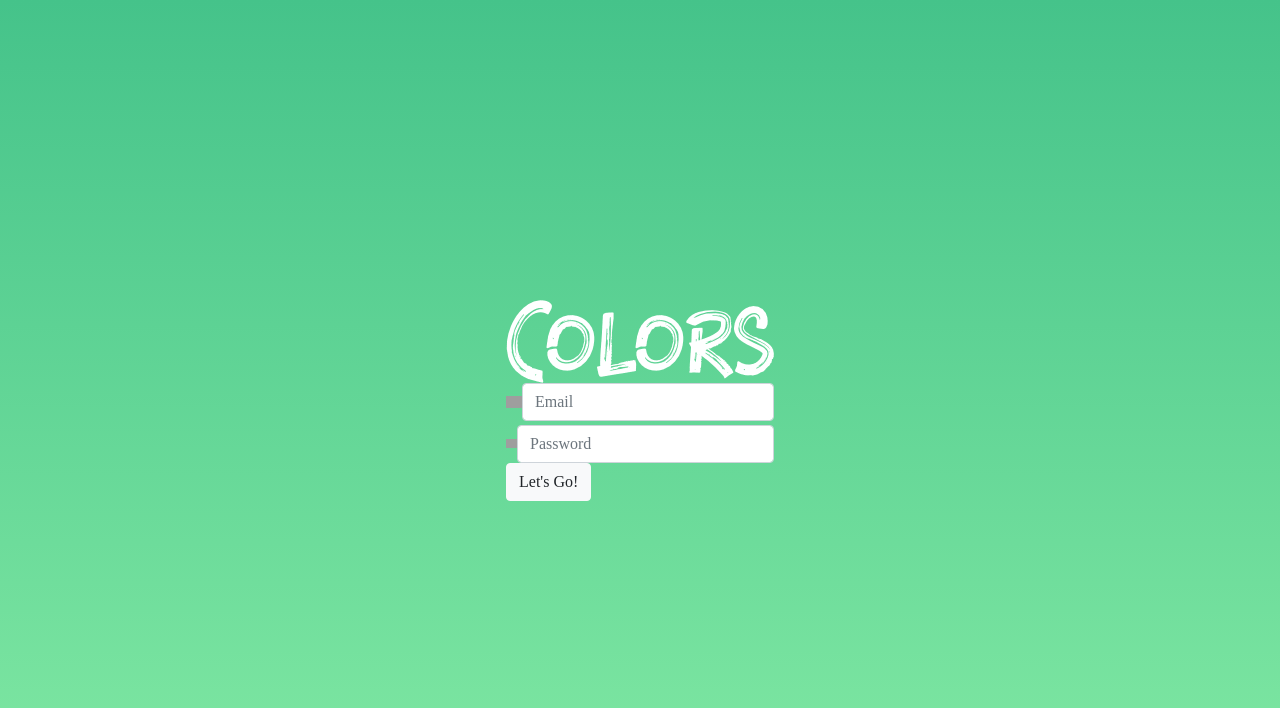
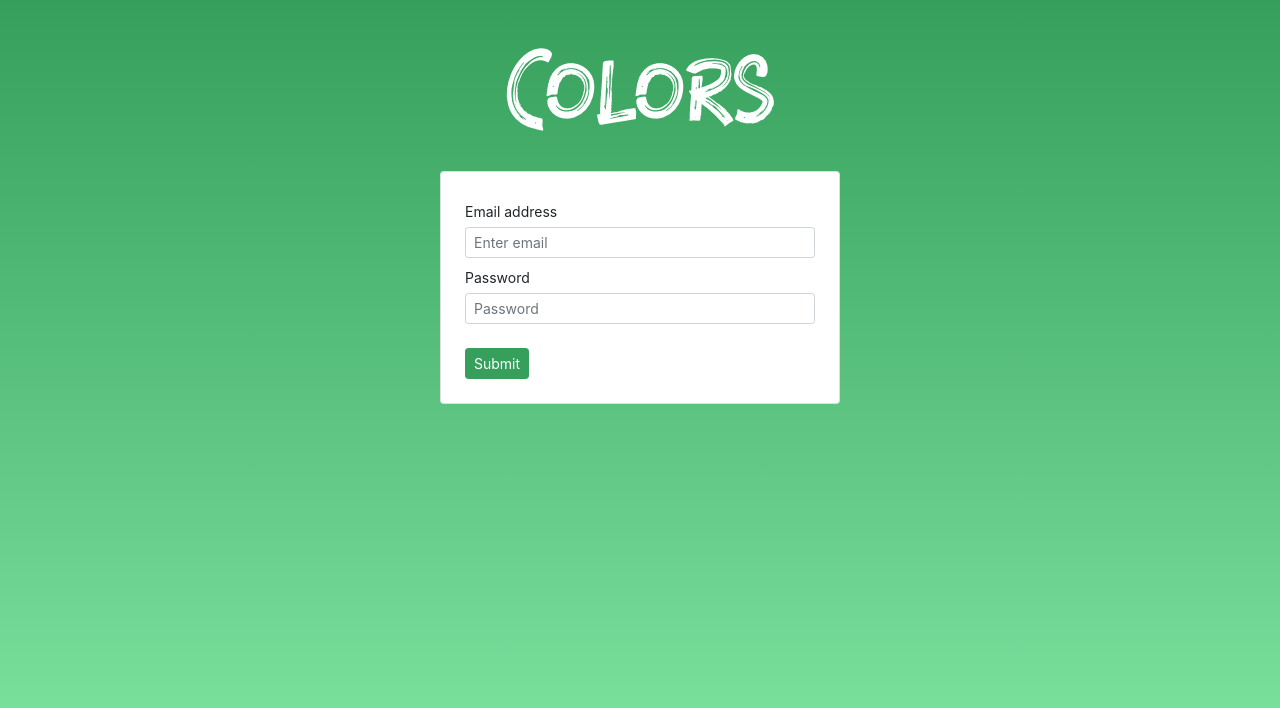
Before and after one commit to highjump0615/SimpleImageEcommerce_Admin, an Angular app: page /login in a window 1280 px wide. Shown: the top 708 px of the page. Built offline with nearby package versions, Linux system fonts and the light colour scheme; grey boxes are pictures that could not be loaded.

Commit message:
Added UI for login page

```diff
--- a/src/app/pages/signin/signin.component.css
+++ b/src/app/pages/signin/signin.component.css
@@ -0,0 +1,4 @@
+.dv-form {
+  width: 400px;
+  margin-top: 40px;
+}
--- a/src/app/pages/signin/signin.component.html
+++ b/src/app/pages/signin/signin.component.html
@@ -1,53 +1,51 @@
-<div class="hj-container flex-c-row bg-grad content-center">
+<div class="hj-container flex-row bg-grad content-center">
 
-  <div class="flex-col">
+  <div class="flex-col align-items-center mt-5">
     <!-- logo -->
     <img class="logo" src="../../../assets/imgs/logo.png" />
 
     <!-- sign in form-->
+    <div
+      class="card p-4 dv-form">
       <form
         ngNativeValidate
         (ngSubmit)="onSignin()">
 
-      <!-- email-->
-      <div class="flex-c-row input-item signin-input">
-        <img
-          src="../assets/imgs/signin/signin_email.png"
-          style="width: 16px;" />
+        <!-- email -->
+        <div class="form-group mb-1">
+          <label
+            class="col-form-label col-form-label-sm"
+            for="ip-email"
+          >Email address</label>
           <input
             type="email"
-          name="email"
+            class="form-control form-control-sm"
+            id="ip-email"
             required
-          class="form-control"
-          placeholder="Email">
+            placeholder="Enter email">
         </div>
 
-      <!-- password-->
-      <div class="flex-c-row input-item signin-input"
-           style="margin-top: 4px;">
-        <img
-          src="../assets/imgs/signin/signin_password.png"
-          style="width: 11px;" />
+        <!-- password -->
+        <div class="form-group mb-4">
+          <label
+            class="col-form-label col-form-label-sm"
+            for="ip-password"
+          >Password</label>
           <input
             type="password"
-          name="password"
+            class="form-control form-control-sm"
+            id="ip-password"
             required
-          class="form-control"
             placeholder="Password">
         </div>
 
-      <div class="notice-error">
-      </div>
-
-      <!-- buttons -->
-      <div class="button-wrapper nm-center">
         <button
-          full
           type="submit"
-          class="btn btn-light round"
-        >Let's Go!</button>
-      </div>
+          class="btn btn-primary btn-sm"
+        >Submit</button>
       </form>
     </div>
 
   </div>
+
+</div>
--- a/src/styles/sass/conf/_variables.scss
+++ /dev/null
@@ -1,45 +0,0 @@
-$font-family: 'Roboto', sans-serif;
-
-$resXXL: 1280px;
-$resXL: 1170px;
-$resL: 991px;
-$resM: 768px;
-$resS: 660px;
-$resXS: 500px;
-$resXXS: 435px;
-$resMin: 320px;
-
-$top-height: 66px;
-$sidebar-width: 180px;
-
-$small-card-height: 114px;
-$xsmall-card-height: 187px;
-$medium-card-height: 400px;
-$extra-medium-card-height: 550px;
-$large-card-height: 974px;
-
-$default-animation-duration: 0.2s;
-$default-animation-style: ease-out;
-
-$assets-root: '/assets';
-$images-root: '/img/';
-$fonts-root: '/fonts/';
-$font-thin: 100;
-$font-light: 300;
-$font-normal: 400;
-$font-bold: 700;
-$font-bolder: 500;
-$font-ultraBold: 900;
-
-$facebook-color: #3b5998;
-$twitter-color: #55acee;
-$google-color: #dd4b39;
-$linkedin-color: #0177B5;
-$github-color: #6b6b6b;
-$stackoverflow-color: #2F96E8;
-$dribble-color: #F26798;
-$behace-color: #0093FA;
-
-
-// page config
-$page-content-width: 660px;
--- a/src/styles/sass/conf/colorSchemes/default.scss
+++ /dev/null
@@ -1,75 +0,0 @@
-$default: #ffffff; // default colors for layout
-$body-bg: #F0F3F4; // default bg color
-
-$default-text: $default; // default text color layout (usually is the same as $default)
-$content-text: $default-text; // content text color on card, panels, form, etc
-$help-text: $default-text; // additional text color for hits
-
-$label-text: $default-text; // labels color
-$disabled: rgba(255, 255, 255, 0.4); // color for disabled state
-$disabled-bg: tint($disabled, 15%); // background color for disable state
-$border: rgba(255, 255, 255, 0.5); // border color
-$border-light: rgba(255, 255, 255, 0.3); // lighter version of border color (for hovers)
-$dropdown-text: #7d7d7d; // dropdown text color
-
-$dark-text: #141414;
-
-// sidebar colors
-$sidebar: #282828;
-$sidebar-text: #ffffff;
-
-// specific components colors
-$mail-box: whitesmoke;
-$auth-panel-background: #ffffff;
-$progress-background: rgba(0, 0, 0, 0.15);
-$progress-default: rgba($default-text, 0.95);
-
-// bootstrap card panel styles
-$bootstrap-panel-radius: 7px;
-$bootstrap-panel-text: #ffffff;
-$bootstrap-panel-bg: rgba(255, 255, 255, 0.1);
-$bootstrap-panel-header-bg: transparent;
-$bootstrap-panel-header-border: 1px solid $border-light;
-$bootstrap-panel-shadow: 1px 1px 4px rgba(0, 0, 0, 0.15);
-
-// color scheme
-$primary: #bb2b2b !default;
-$info: #40daf1 !default;
-$success: #8bd22f !default;
-$warning: #e7ba08 !default;
-$danger: #f63536 !default;
-$light: #f4f3f3 !default;
-
-$primary-light: tint($primary, 30%);
-$info-light: tint($info, 30%);
-$success-light: tint($success, 30%);
-$warning-light: tint($warning, 30%);
-$danger-light: tint($danger, 30%);
-
-$primary-dark: shade($primary, 15%);
-$info-dark: shade($info, 15%);
-$success-dark: shade($success, 15%);
-$warning-dark: shade($warning, 15%);
-$danger-dark: shade($danger, 15%);
-$light-dark: shade($light, 15%);
-
-$primary-bg: tint($primary, 20%);
-$info-bg: tint($info, 20%);
-$success-bg: tint($success, 20%);
-$warning-bg: tint($warning, 20%);
-$danger-bg: tint($danger, 20%);
-
-// link colors
-$activelink: #285eb8;
-$hoverlink: darken($activelink, 20%);
-
-// main background
-@mixin body-bg() {
-  background-color: $body-bg;
-
-}
-
-// additional background if you want another layer
-@mixin additional-bg() {
-  //display: block; // additional background layer, hidden by default
-}
--- a/src/styles/sass/conf/conf.scss
+++ /dev/null
@@ -1,2 +0,0 @@
-@import 'colorSchemes/default';
-@import 'variables';
--- a/src/styles/styles.scss
+++ b/src/styles/styles.scss
@@ -1,5 +1,11 @@
 /* You can add global styles to this file, and also import other style files */
-@import "sass/conf/conf";
+
+// override bootstrap theme
+$primary: #369f5c;
+
+@import "~bootstrap/scss/bootstrap";
+
+
 
 .hj-container {
   display: flex;
@@ -23,7 +29,7 @@
 }
 
 .bg-grad {
-  background: linear-gradient(#45c38a, #80e8a3);
+  background: linear-gradient($primary, #80e8a3);
 }
 
 
@@ -31,6 +37,4 @@ html,
 body {
   height: 100%;
   margin: 0;
-  font-family: 'myriad';
-  background-color: $light;
 }
```
Lines whose indentation alone changed are shown as unchanged.
